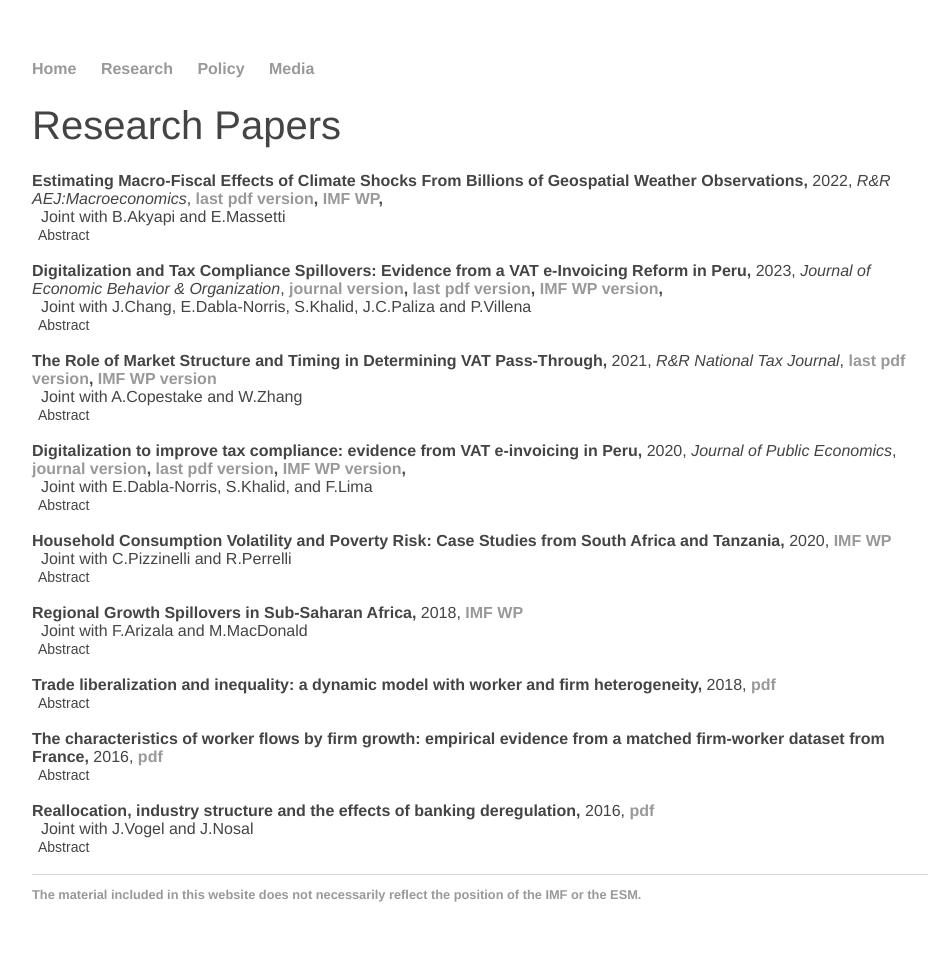
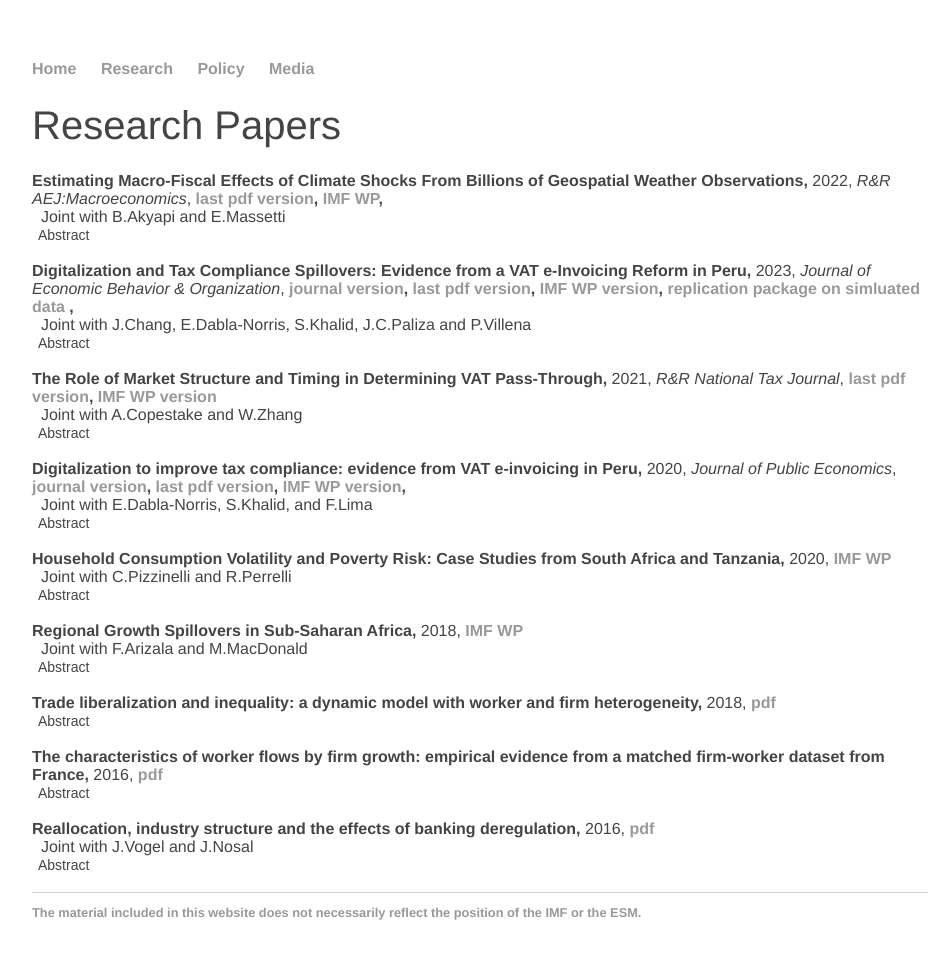
Before and after one commit to matthieubellon/matthieubellon.github.io, a Jekyll site: the page built from research/index.html, in a window 1280 px wide. Shown: the whole page, without its empty margins (160-1110 px from the left). Built offline with Jekyll 4.4.1, drawn with Linux system fonts in a browser that asks for light colours.

Commit message:
Update index.html

```diff
--- a/research/index.html
+++ b/research/index.html
@@ -19,7 +19,8 @@ The literature studying the macroeconomics of weather has focused on temperature
   <em> Journal of Economic Behavior & Organization</em>, <strong>
 <a href="https://doi.org/10.1016/j.jebo.2023.06.004"> journal version</a>,
 <a href="/docs/Spillover_paper_final.pdf">last pdf version</a>,
-<a href="https://www.imf.org/-/media/Files/Publications/WP/2022/English/wpiea2022057-print-pdf.ashx"> IMF WP version</a>, </strong>
+<a href="https://www.imf.org/-/media/Files/Publications/WP/2022/English/wpiea2022057-print-pdf.ashx"> IMF WP version</a>,
+<a href="https://www.dropbox.com/scl/fi/paj3lnopeqau094jl6t6h/replication_package_BKD2023JEBO.zip?rlkey=ok0unrdopjj87hb29b15vx6fs&dl=0"> replication package on simluated data </a>, </strong>
 <br>&nbsp; Joint with J.Chang, E.Dabla-Norris, S.Khalid, J.C.Paliza and P.Villena <br>
 <button type="button" class="collapsible">Abstract</button>
 <div class="content">
```
